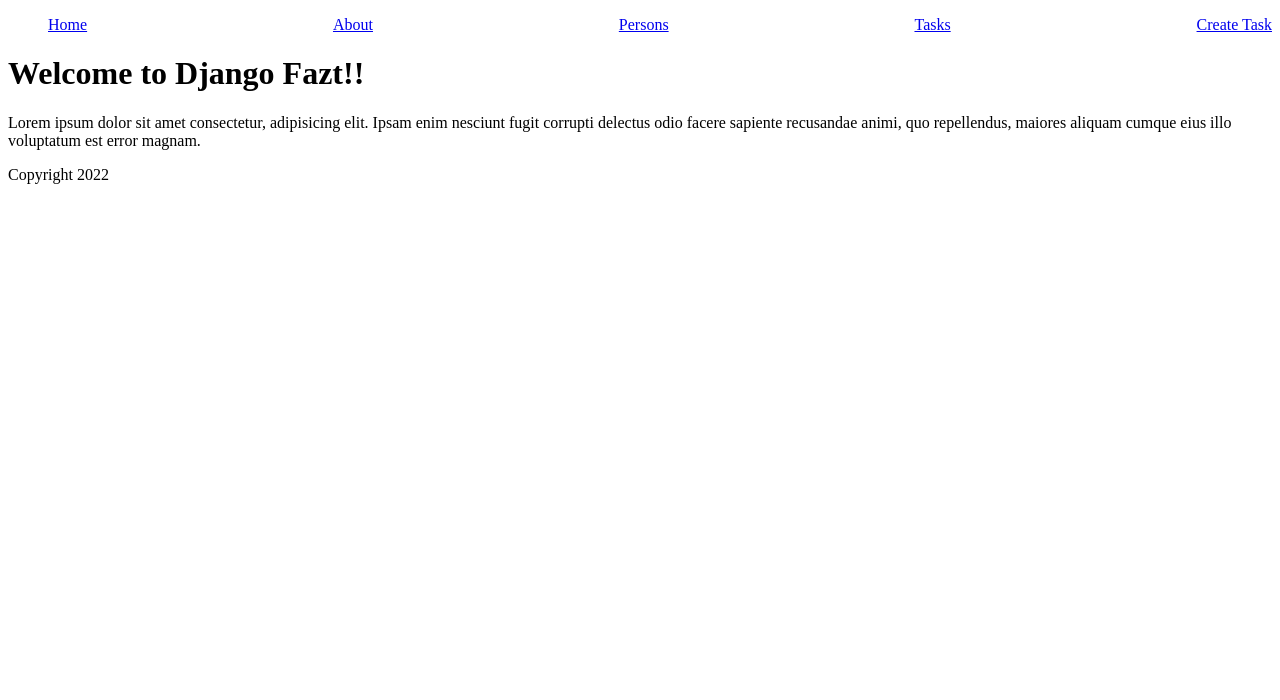
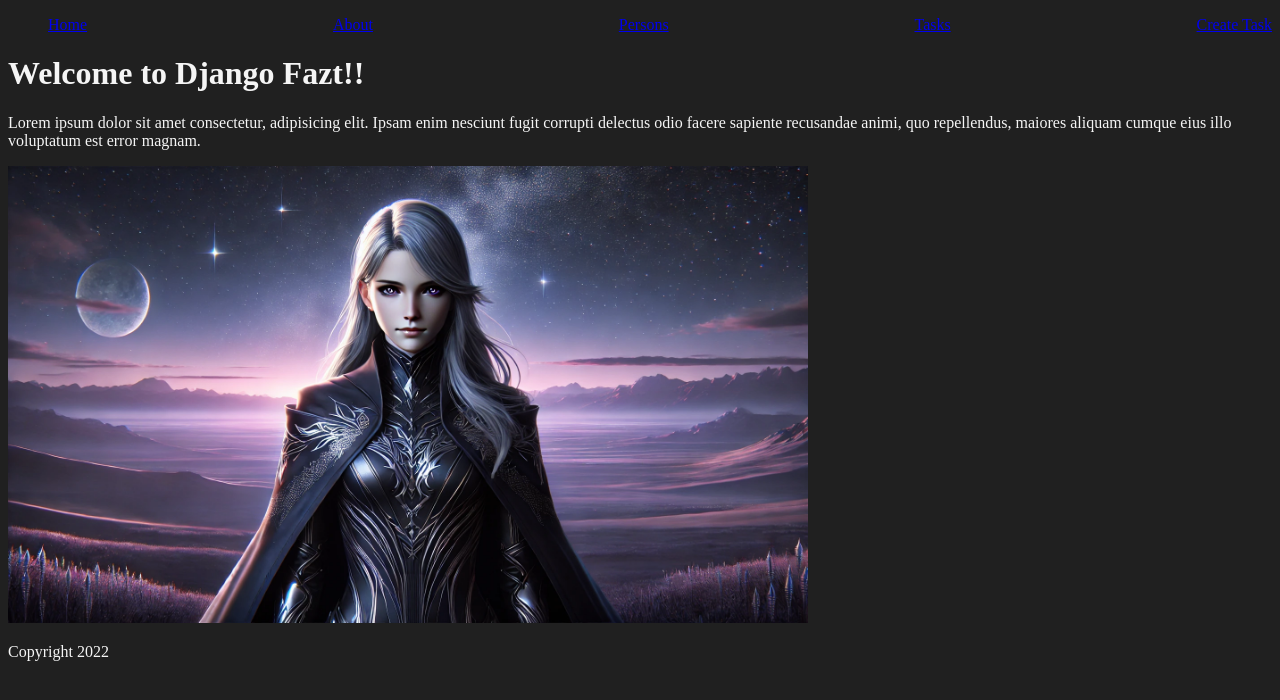
Before and after one commit to Spanioulis/django-fazt, a Django app: page / in a window 1280 px wide. Shown: the top 700 px of the page. Run offline with Django 5.2, Linux system fonts and the light colour scheme.

Commit message:
Create static folder

```diff
--- /dev/null
+++ b/myapp/static/styles/style.css
@@ -0,0 +1,10 @@
+body {
+  background-color: #202020;
+  color: whitesmoke;
+
+  img {
+    width: 100%;
+    height: auto;
+    max-width: 800px;
+  }
+}
--- a/myapp/templates/index.html
+++ b/myapp/templates/index.html
@@ -1,4 +1,8 @@
-{% extends 'layouts/menu.html' %} {% block content %}
+{% extends 'layouts/menu.html' %}
+
+{% load static %}
+
+{% block content %}
 
 <main>
 	<h1>{{ title }}</h1>
@@ -7,6 +11,8 @@
 		delectus odio facere sapiente recusandae animi, quo repellendus, maiores aliquam cumque eius
 		illo voluptatum est error magnam.
 	</p>
+
+	<img src="{% static 'images/background-hero.webp' %}" alt="background-hero" />
 </main>
 
 {% endblock %}
--- a/myapp/templates/layouts/menu.html
+++ b/myapp/templates/layouts/menu.html
@@ -1,9 +1,12 @@
+{% load static %}
+
 <!DOCTYPE html>
 <html lang="en">
 
 <head>
 	<meta charset="UTF-8" />
 	<meta name="viewport" content="width=device-width, initial-scale=1.0" />
+	<link rel="stylesheet" href="{% static 'styles/style.css' %}" />
 	<title>Tasks</title>
 </head>
 
```
Also changed, not shown: myapp/static/images/background-hero.webp (added).
